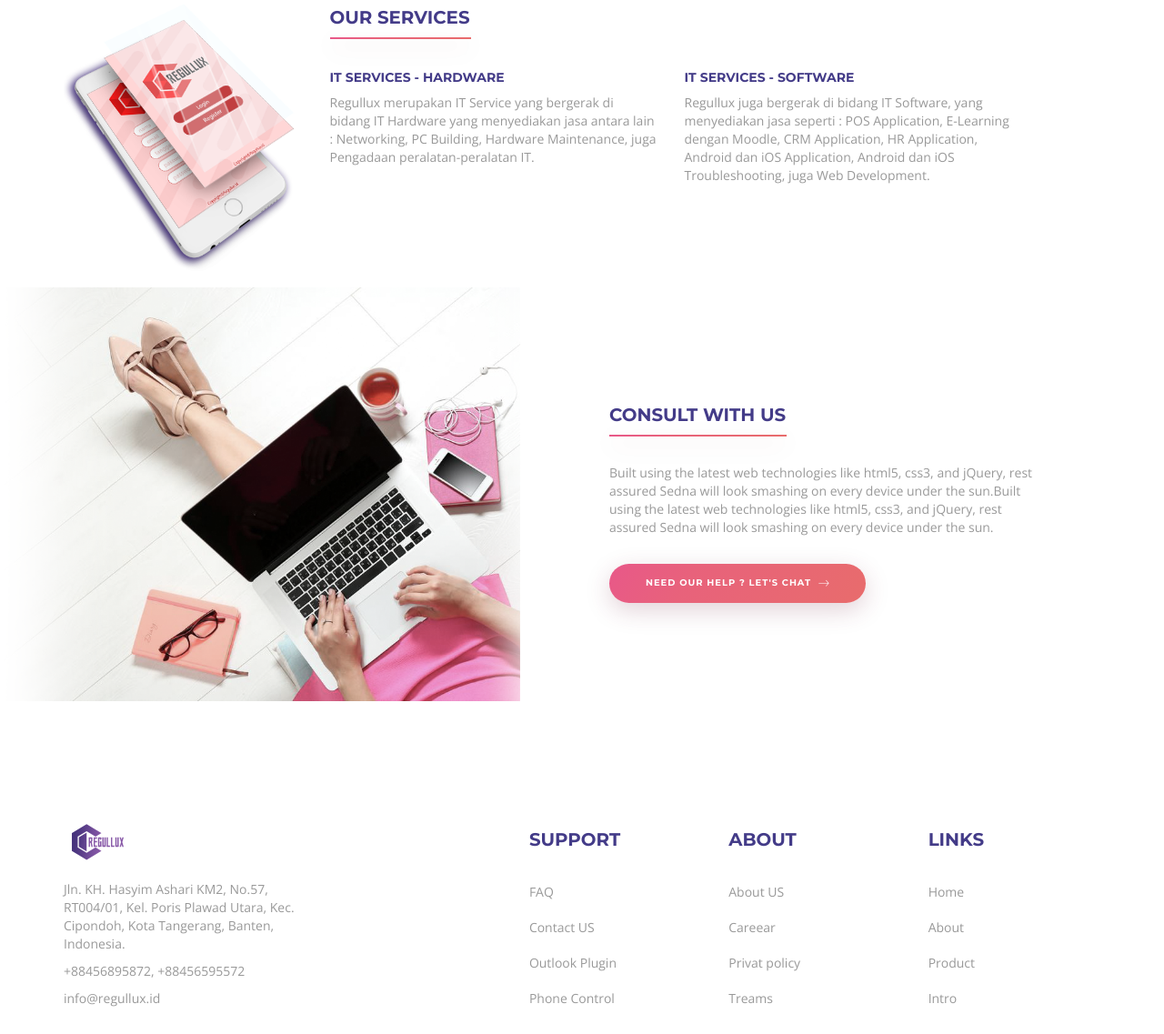
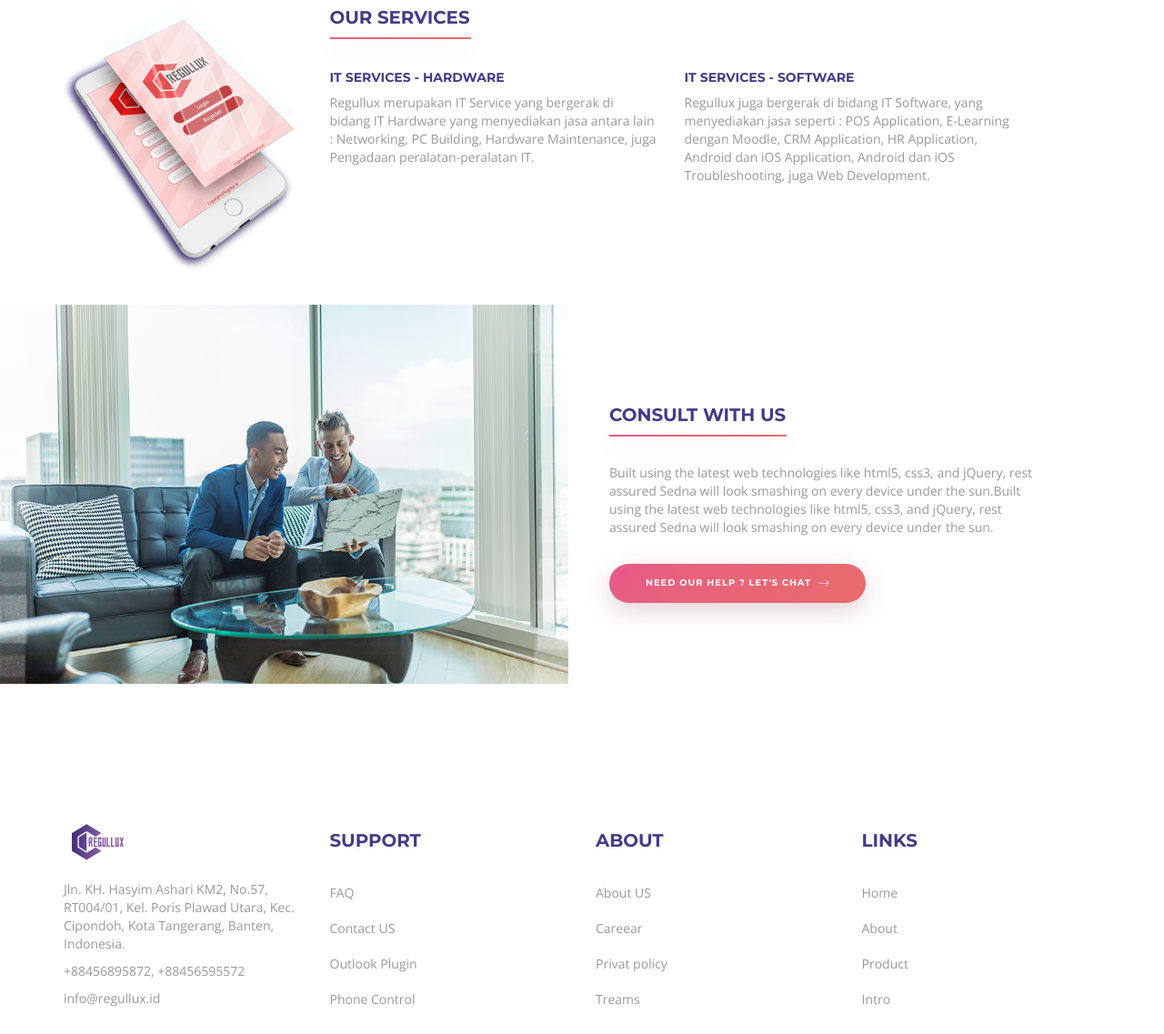
Before and after one commit to onehenryy/regullux.id, a CodeIgniter app: page /database/ in a window 1280 px wide. Shown: the part 809-1946 px from the top of the page at 91% size. Run offline with CodeIgniter, Linux system fonts and the light colour scheme; some web fonts are replaced.

Commit message:
commit saddam

```diff
--- a/application/views/home.php
+++ b/application/views/home.php
@@ -175,13 +175,8 @@ defined('BASEPATH') OR exit('No direct script access allowed');
               </div>
             </div>
           </div>
-          <div class="col-md-9">
-            <div class="row">
-              <div class="col-md-3 col-sm-6">
-                <div class="footer-list-wiget">
-
-                </div>
-              </div>
+          <center><div class="col-md-9">
+            <div class="row"></center>
               <div class="col-md-3 col-sm-6">
                 <div class="footer-list-wiget">
                   <h4>Support</h4>
```
Also changed, not shown: assets/images/support.png.
